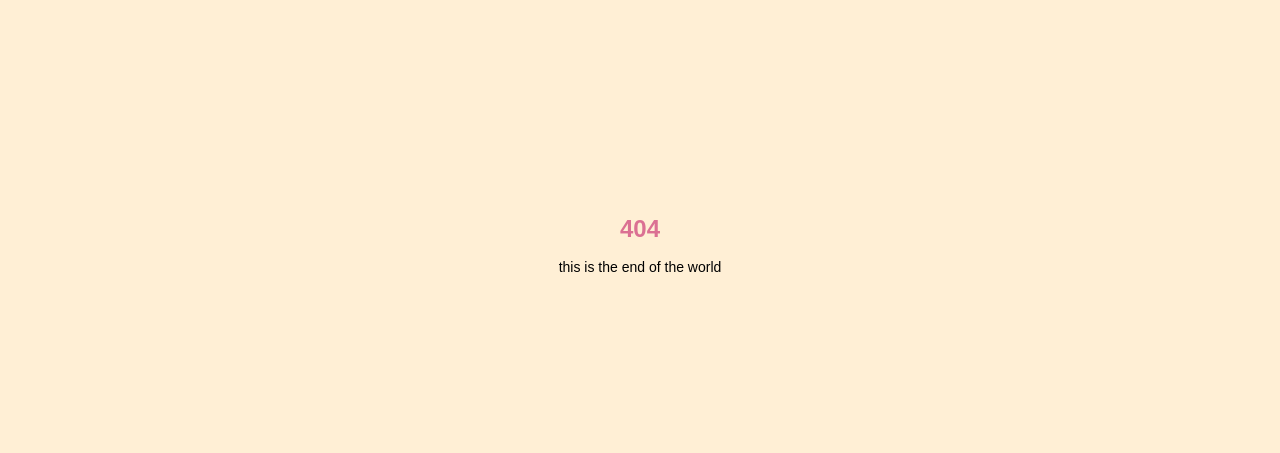
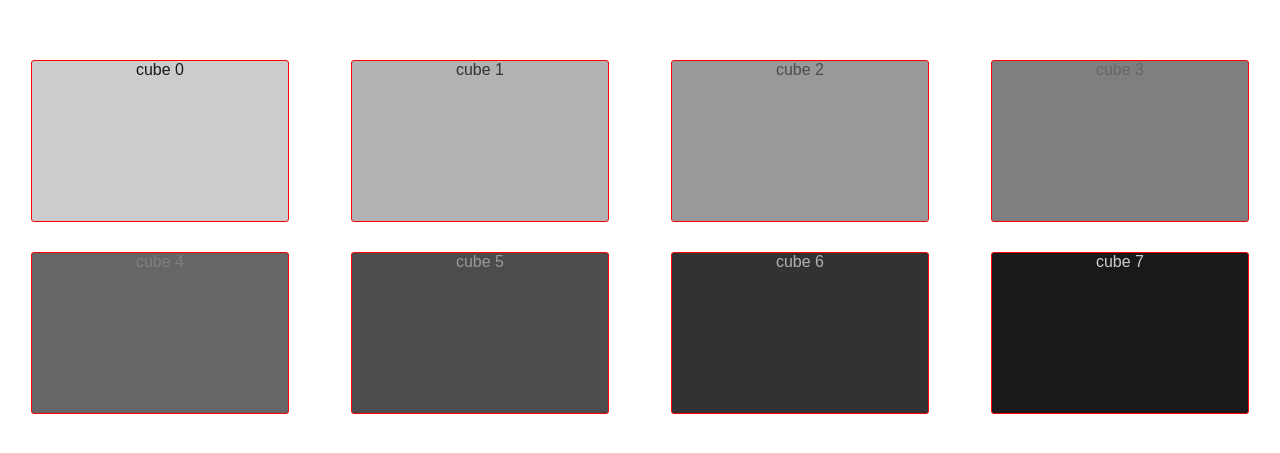
Before and after one commit to dixitk13/simple-react-router, a React (Create React App) app: page /cubes in a window 1280 px wide. Before the commit this address had no page. Shown: the part 163-616 px from the top of the page. Built offline with nearby package versions, Linux system fonts and the light colour scheme.

Commit message:
trying a few grid monochrome blocks

```diff
--- a/src/App.js
+++ b/src/App.js
@@ -4,6 +4,7 @@ import { Route, Switch } from "react-router-dom";
 import Home from "./components/Home";
 import Error from "./components/Error";
 import Person from "./components/Person";
+import Cubes from "./components/Cubes";
 
 class App extends Component {
   render() {
@@ -12,6 +13,7 @@ class App extends Component {
         <Switch>
           <Route exact path="/home" component={Home} />
           <Route path="/person" component={Person} />
+          <Route path="/cubes" component={Cubes} />
           <Route exact path="/" component={Home} />
           <Route path="*" component={Error} />
         </Switch>
--- /dev/null
+++ b/src/components/Cubes/CubeView.js
@@ -0,0 +1,19 @@
+import React from "react";
+import styled from "styled-components";
+
+const CubeView = ({ name, ...rest }) => {
+  return <CubeViewContainer {...rest}>{name}</CubeViewContainer>;
+};
+
+const CubeViewContainer = styled.div`
+  flex-basis: 20%;
+  height: 20%;
+  margin: 15px;
+  border-radius: 3px;
+  border: 0.5px solid red;
+  text-align: center;
+  color: ${props => props.color || "black"};
+  background: ${props => props.background || "white"};
+`;
+
+export default CubeView;
--- /dev/null
+++ b/src/components/Cubes/CubesView.js
@@ -0,0 +1,30 @@
+import React from "react";
+import styled from "styled-components";
+import CubeView from "./CubeView";
+
+const CubesView = ({ cubes }) => {
+  return (
+    <CubesViewContainer>
+      {cubes &&
+        cubes.map((cube, idx) => (
+          <CubeView key={`super-cube-${idx}`} {...cube} />
+        ))}
+    </CubesViewContainer>
+  );
+};
+
+const CubesViewContainer = styled.div`
+  display: flex;
+  width: 100vw;
+  height: 100vh;
+  // margin: 50%;
+  // flex-wrap: wrap;
+  flex-flow: row wrap;
+  align-content: center;
+  justify-content: space-around;
+  // flex-direction: column;
+  align-items: center;
+  // background: black;
+`;
+
+export default CubesView;
--- /dev/null
+++ b/src/components/Cubes/index.js
@@ -0,0 +1,22 @@
+import React, { Component } from "react";
+
+import CubesView from "./CubesView";
+import { cubes } from "./static";
+
+class Cubes extends Component {
+  constructor(props) {
+    super(props);
+    this.state = {
+      cubes
+    };
+  }
+  componentDidMount() {
+    // fetch user rooms
+  }
+
+  render() {
+    return <CubesView {...this.state} />;
+  }
+}
+
+export default Cubes;
--- /dev/null
+++ b/src/components/Cubes/static.js
@@ -0,0 +1,34 @@
+const shades = [
+  "#191919",
+  "#323232",
+  "#4c4c4c",
+  "#666666",
+  "#7f7f7f",
+  "#999999",
+  "#b2b2b2",
+  "#cccccc"
+  // "#e5e5e5"
+];
+
+const length = shades.length;
+
+export const oldcubes = [
+  {
+    name: "cube 1",
+    color: "",
+    background: ""
+  },
+  {
+    name: "cube 2",
+    color: "",
+    background: ""
+  }
+];
+
+export const cubes = [
+  ...[...Array(length).keys()].map(index => ({
+    name: `cube ${index}`,
+    color: shades[index % length],
+    background: shades[length - index - 1]
+  }))
+];
--- a/src/components/Error/index.js
+++ b/src/components/Error/index.js
@@ -1,5 +1,6 @@
 import React, { Component } from "react";
 import ErrorView from "./ErrorView";
+
 class Error extends Component {
   render() {
     return <ErrorView />;
--- a/src/components/Home/HomeView.js
+++ b/src/components/Home/HomeView.js
@@ -13,6 +13,9 @@ const HomeView = () => {
         <TomatoButton as="a" href="/person">
           People
         </TomatoButton>
+        <BlackButton as="a" href="/cubes">
+          Cubes
+        </BlackButton>
       </Buttons>
     </HomeViewContainer>
   );
@@ -43,6 +46,12 @@ const MangoButton = styled(Button)`
   border-color: mango;
 `;
 
+const BlackButton = styled(Button)`
+  background: #4c4c4c;
+  color: white;
+  border-color: #999999;
+`;
+
 const HomeViewContainer = styled.div`
   display: flex;
   height: 100vh;
```
